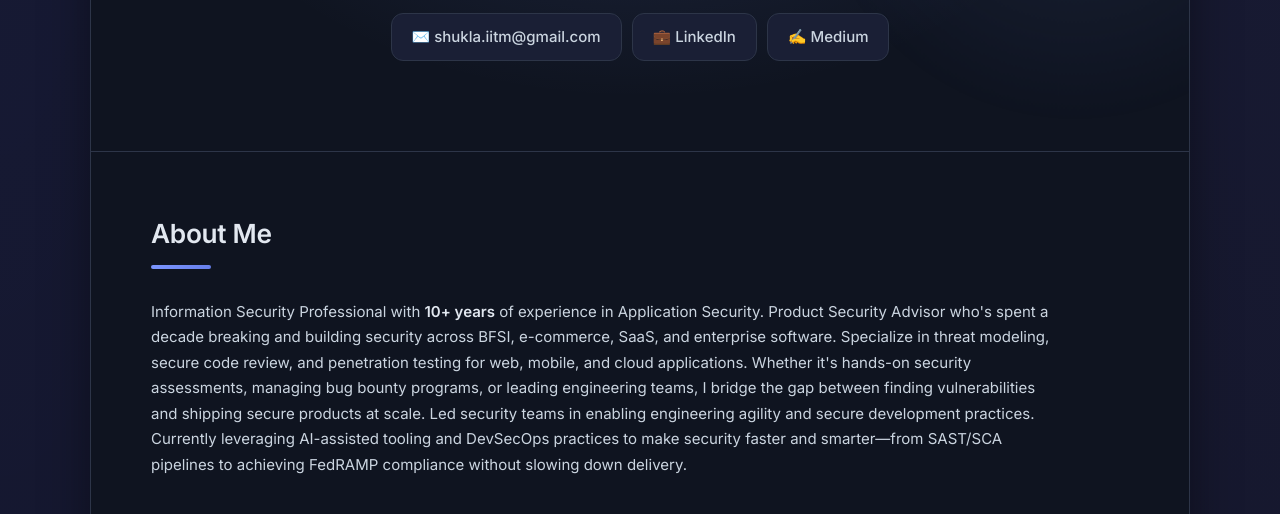
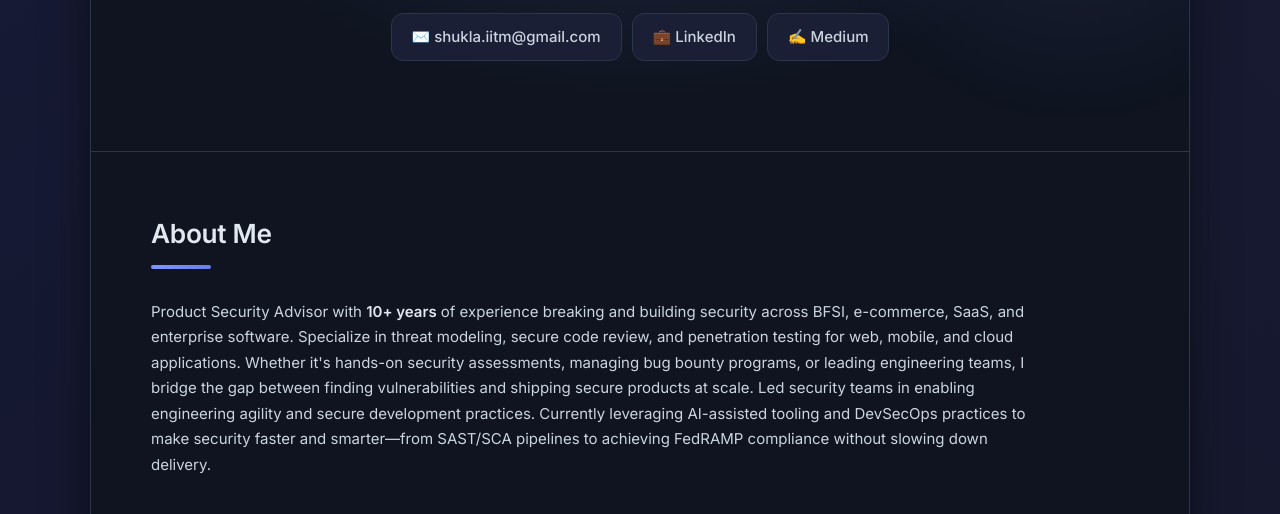
Before and after one commit to vaibhavshukla92/github.io, a plain HTML site: page index.html in a window 1280 px wide. Shown: the part 236-750 px from the top of the page. Drawn offline with Linux system fonts and the light colour scheme.

Commit message:
Update index.html

```diff
--- a/index.html
+++ b/index.html
@@ -724,7 +724,7 @@
             <section class="section">
                 <h2>About Me</h2>
                 <p style="font-size: 1em; line-height: 1.7; color: var(--text-medium); max-width: 900px; font-weight: 400;">
-                    Information Security Professional with <strong>10+ years</strong> of experience in Application Security. Product Security Advisor who's spent a decade breaking and building security across BFSI, e-commerce, SaaS, and enterprise software. Specialize in threat modeling, secure code review, and penetration testing for web, mobile, and cloud applications. Whether it's hands-on security assessments, managing bug bounty programs, or leading engineering teams, I bridge the gap between finding vulnerabilities and shipping secure products at scale. Led security teams in enabling engineering agility and secure development practices. Currently leveraging AI-assisted tooling and DevSecOps practices to make security faster and smarter—from SAST/SCA pipelines to achieving FedRAMP compliance without slowing down delivery.
+                    Product Security Advisor with <strong>10+ years</strong> of experience breaking and building security across BFSI, e-commerce, SaaS, and enterprise software. Specialize in threat modeling, secure code review, and penetration testing for web, mobile, and cloud applications. Whether it's hands-on security assessments, managing bug bounty programs, or leading engineering teams, I bridge the gap between finding vulnerabilities and shipping secure products at scale. Led security teams in enabling engineering agility and secure development practices. Currently leveraging AI-assisted tooling and DevSecOps practices to make security faster and smarter—from SAST/SCA pipelines to achieving FedRAMP compliance without slowing down delivery.
                 </p>
             </section>
 
```
